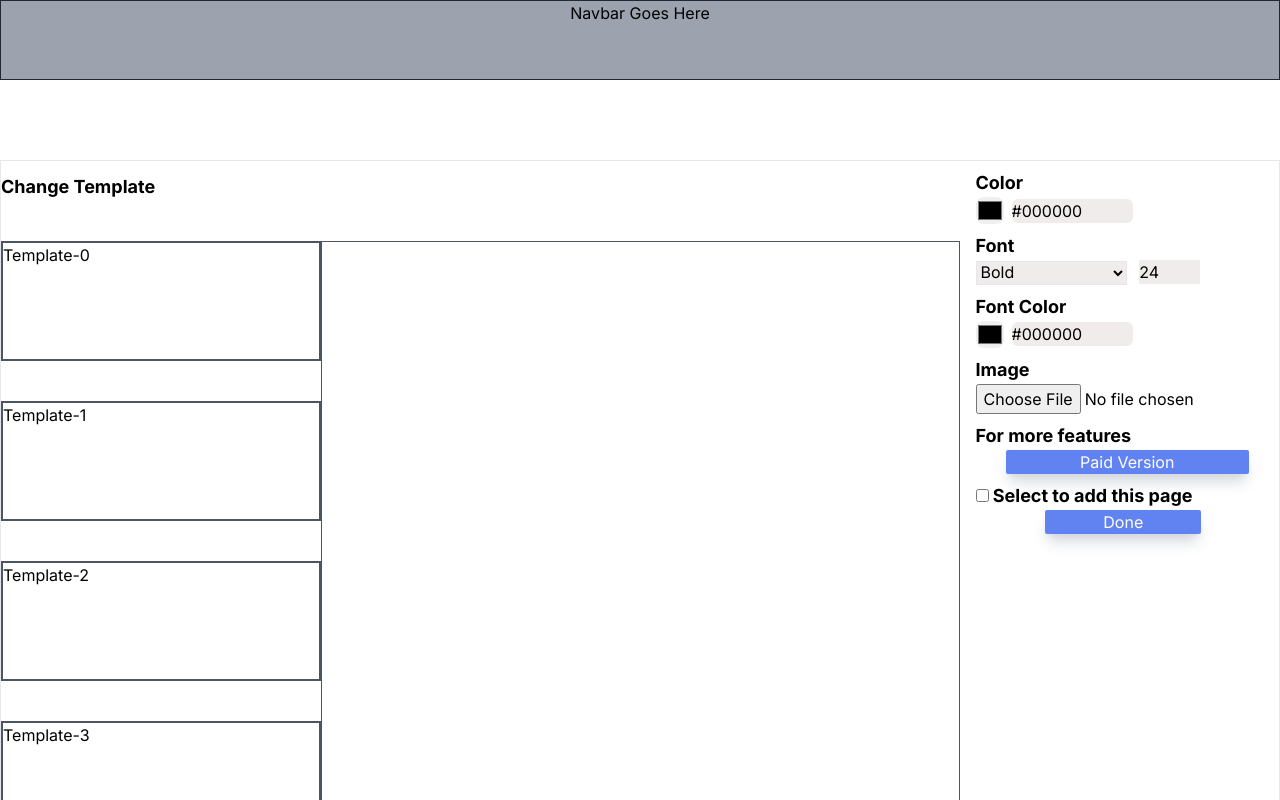
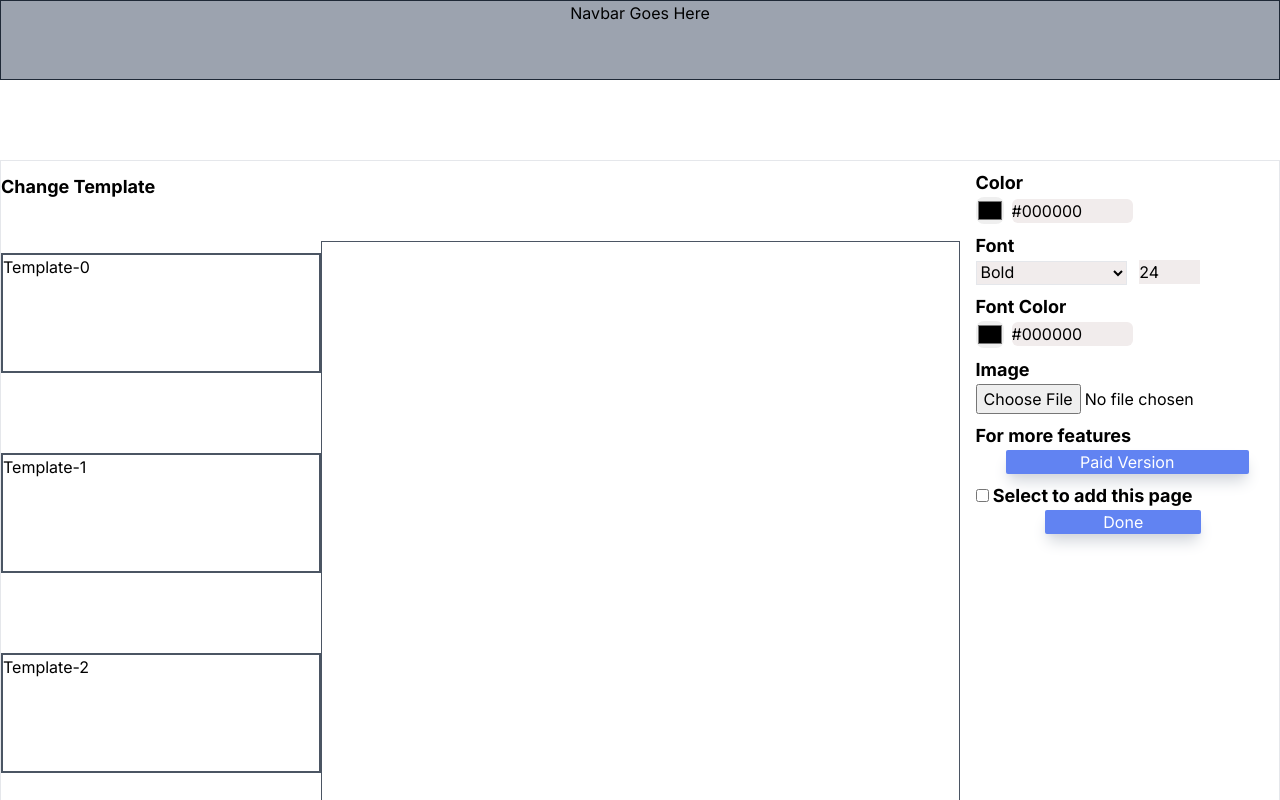
Before and after one commit to Abdullah786346/abdullah, a Next.js app: page / in a window 1280 px wide. Shown: the top 800 px of the page. Built offline with nearby package versions, Linux system fonts and the light colour scheme.

Commit message:
updated customization

```diff
--- a/components/Customization/leftSidebar.tsx
+++ b/components/Customization/leftSidebar.tsx
@@ -1,6 +1,6 @@
 import React from "react";
 
-const LeftSidebar: React.FC = function(){
+const LeftSidebar: React.FC <{btnClicked: Boolean}> = function(props){
 {/**Though this will cause trouble in react due to having repeated keys but its just a manifestation of how to fech templates */}
     const numberOfTemplates = 8;
     const templates = Array(numberOfTemplates).fill(0).map((_, index)=>{
@@ -13,7 +13,7 @@ const LeftSidebar: React.FC = function(){
     })
 
     return(
-    <div className='hidden lg:block col-span-1 overflow-scroll'>
+    <div className={`${props.btnClicked?'grid':'hidden'} absolute lg:static w-[40%] lg:w-auto lg:grid col-span-1 overflow-scroll h-[100%] sm:z-10 md:z-10 bg-[#ffffff]`}>
                 <h3 className='text-lg font-bold my-3 sticky top-0 bg-[#ffffff]'>Change Template</h3>
 
                 {templates}
--- a/components/Customization/page.tsx
+++ b/components/Customization/page.tsx
@@ -6,19 +6,27 @@ import Main from './mainContent'
 import { useState } from 'react'
 
 const Customization: React.FC = ()=>{
-    const [show, setShow] = useState(false);
-
+    const [showTemplates, setShowTemplates] = useState(false);
+    const handleShowTemplate= function (){
+        setShowTemplates(!showTemplates)
+    }
     return (
         <div>
 
             <h1 className='flex justify-center border border-1 border-gray-800 h-[10vh] bg-gray-400'>Navbar Goes Here</h1>
-            <button className='rounded-md block lg:hidden text-md font-bold bg-[#6183F2] text-[#ffffff]'>
+            <div className='block flex justify-center lg:hidden '>
+            <button className='rounded-md text-md py-3 px-1 font-bold bg-[#6183F2] text-[#ffffff] mt-[8vh]' onClick={
+                ()=>{
+            handleShowTemplate()
+                }
+            }>
                 Change Template
             </button>
+           </div>
 
-        <div className='grid grid-cols-3 lg:grid-cols-4 h-[100vh] mt-[10vh] border border-3'>
+        <div className='grid grid-cols-3 lg:grid-cols-4 h-[100vh] mt-2 border border-3 lg:mt-[10vh]'>
          {/**Left Sidebar */}
-            <LeftSidebar />
+            <LeftSidebar btnClicked = {showTemplates}/>
             {
                 /**
                  Middle Content
```
